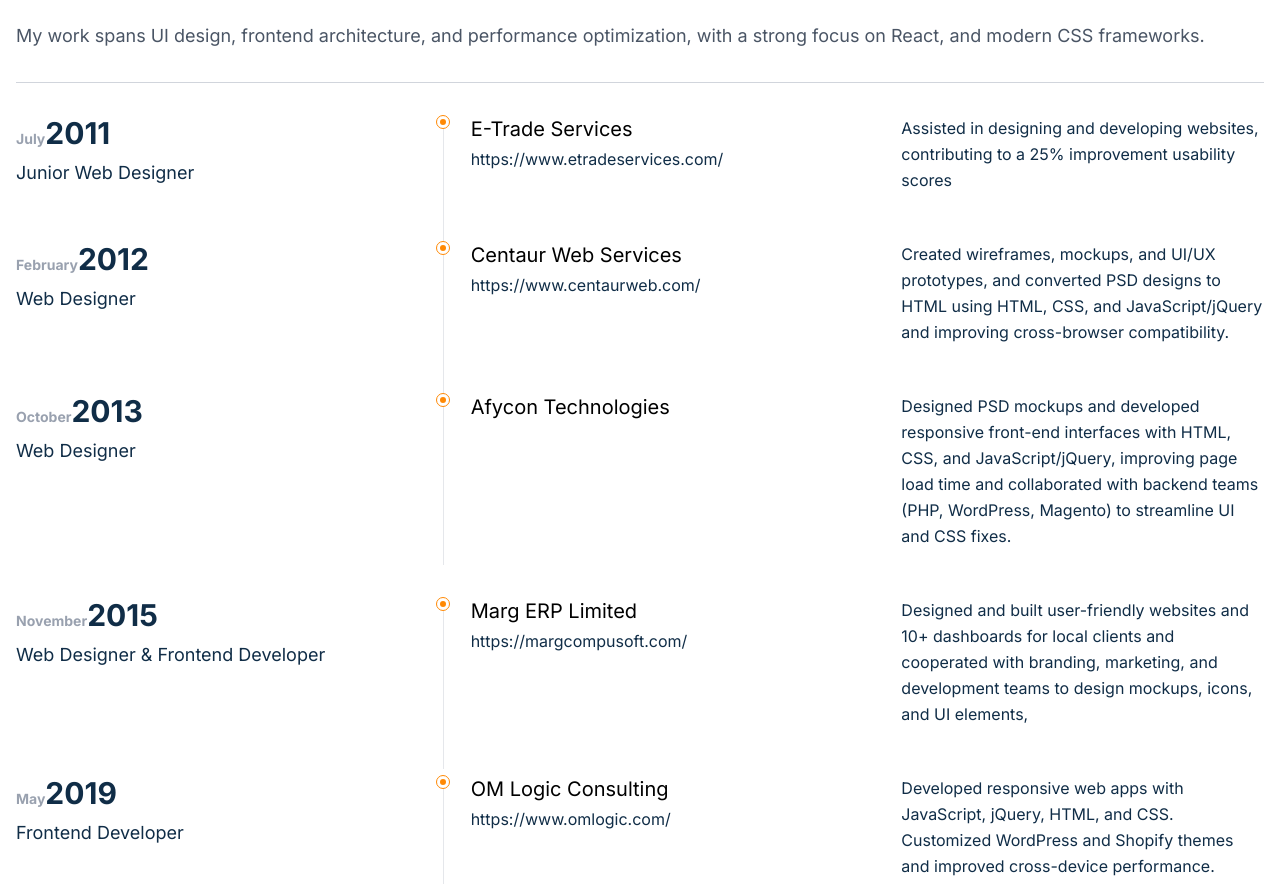
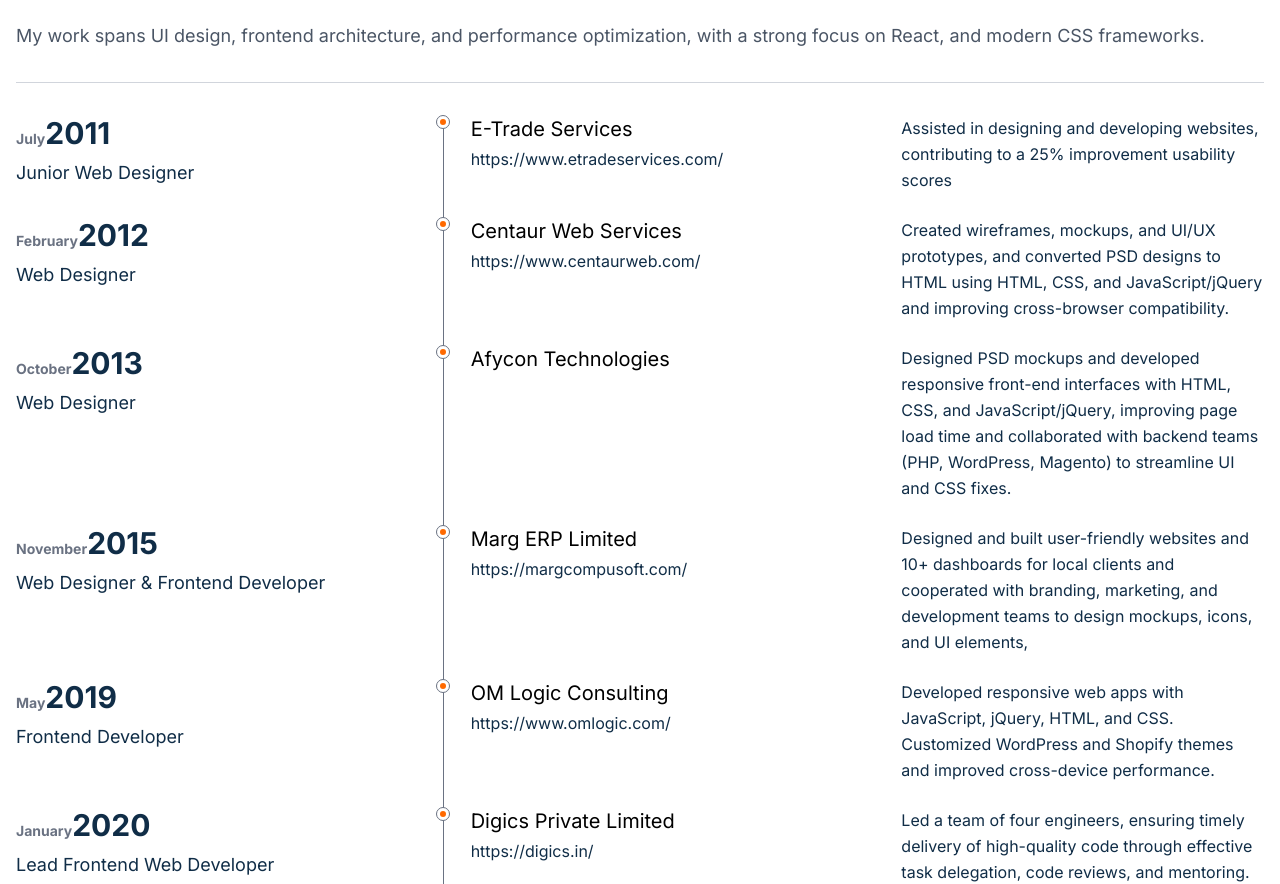
Before and after one commit to msunilchoudhary/msunilchoudhary, a React (Vite) app: page / in a window 1280 px wide. Shown: the part 1916-2800 px from the top of the page. Built offline with nearby package versions, Linux system fonts and the light colour scheme.

Commit message:
speed work...

```diff
--- a/src/components/ExperienceCard.jsx
+++ b/src/components/ExperienceCard.jsx
@@ -2,20 +2,20 @@ import { experiences } from "../data/data";
 
 function ExperienceCard() {
   return (
-    <div className="space-y-7 md:space-y-12">
+    <div className="space-y-7 md:space-y-0">
       {experiences.map(({company,url,month,year,designation,role}) => (
         <div key={year} className="grid grid-cols-1 sm:grid-cols-3 gap-2.5 md:gap-4 xl:gap-8 items-start relative">
-          <div className="extitle">
+          <div className="extitle h-full">
             <h3 className="font-bold mb-2 text-3xl">
-              <span className="text-sm text-gray-400">{month}</span>{year}
+              <span className="text-sm text-gray-500">{month}</span>{year}
             </h3>
             <h4 className="text-lg font-normal">{designation}</h4>
           </div>
-          <div className=" relative">
-            <div className="absolute left-0 top-3 w-px h-40 bg-gray-200"></div>
+          <div className="h-full relative">
+            <div className="absolute left-0 top-3 w-px h-full bg-gray-500"></div>
             <div className="absolute left-0 top-0 transform -translate-x-1/2">
-              <div className="w-3.5 h-3.5 rounded-full border bg-white flex items-center justify-center border-orange-400">
-                <div className="w-1.5 h-1.5 rounded-full bg-orange-400"></div>
+              <div className="w-3.5 h-3.5 rounded-full border bg-white flex items-center justify-center border-gray-500">
+                <div className="w-1.5 h-1.5 rounded-full bg-orange-500"></div>
               </div>
             </div>
             <div className="pl-4 lg:pl-7">
@@ -29,7 +29,7 @@ function ExperienceCard() {
               </p>}
             </div>
           </div>
-          <div className="lg:pl-8 pl-3.5">
+          <div className="lg:pl-8 pl-3.5 pb-6">
             <p className="leading-relaxed text-base">
               {role}
             </p>
--- a/src/components/Footer.jsx
+++ b/src/components/Footer.jsx
@@ -21,7 +21,7 @@ function Footer() {
               <h2 className="text-white py-10 sm:pr-2 xl:pr-10 lg:text-2xl text-xl leading-tight font-bold">
                 Ready to turn ideas into fast, reliable user experiences.
               </h2>
-              <Link className="px-9 py-3 text-lg font-bold rounded-lg bg-orange-400 text-white hover:bg-blue-700 hover:shadow-none"
+              <Link className="px-9 py-3 text-lg font-bold rounded-lg bg-orange-600 text-white hover:bg-blue-700 hover:shadow-none"
                 to="/"
               >
                 Hire me
@@ -93,7 +93,7 @@ function Footer() {
                 />
                 <button
                   type="submit"
-                  className="p-2 text-base font-medium bg-orange-400 text-white border-none cursor-pointer rounded-e-lg outline-0 text-center w-36 hover:bg-blue-700 hover:shadow-none"
+                  className="p-2 text-base font-medium bg-orange-600 text-white border-none cursor-pointer rounded-e-lg outline-0 text-center w-36 hover:bg-blue-700 hover:shadow-none"
                 >
                   Subscribe
                 </button>
--- a/src/components/Header.jsx
+++ b/src/components/Header.jsx
@@ -96,7 +96,7 @@ function Header() {
                   src={MSCLogo}
                 />
               </Link>
-              <button onClick={() => setShowMobileMenu(false)} className="text-3xl text-black/40 hover:text-black cursor-pointer" role="menu close">
+              <button onClick={() => setShowMobileMenu(false)} className="text-3xl text-black/40 hover:text-black cursor-pointer" title="Close Menu sidebar" role="menu close">
                 <LiaTimesSolid />
               </button>
             </div>
--- a/src/components/HomeHero.jsx
+++ b/src/components/HomeHero.jsx
@@ -18,7 +18,7 @@ function HomeHero() {
               <p className="text-gray-400 max-w-xl">With a strong focus on creating clean, responsive, and user-friendly interfaces. I specialize in translating design concepts into high-performance web experiences using modern frontend technologies.</p>
               <div className="flex item-center gap-5 mt-3">
                 <Link to="/">
-                  <button className="px-6 lg:px-12 py-3 font-medium text-white border rounded-lg border-text-amber-600 bg-amber-600 hover:bg-transparent hover:text-amber-600 hover:cursor-pointer duration-300">
+                  <button className="px-6 lg:px-12 py-3 font-medium text-white border rounded-lg border-text-amber-600 bg-amber-700 hover:bg-transparent hover:text-amber-600 hover:cursor-pointer duration-300">
                     Download CV
                   </button>
                 </Link>
```
